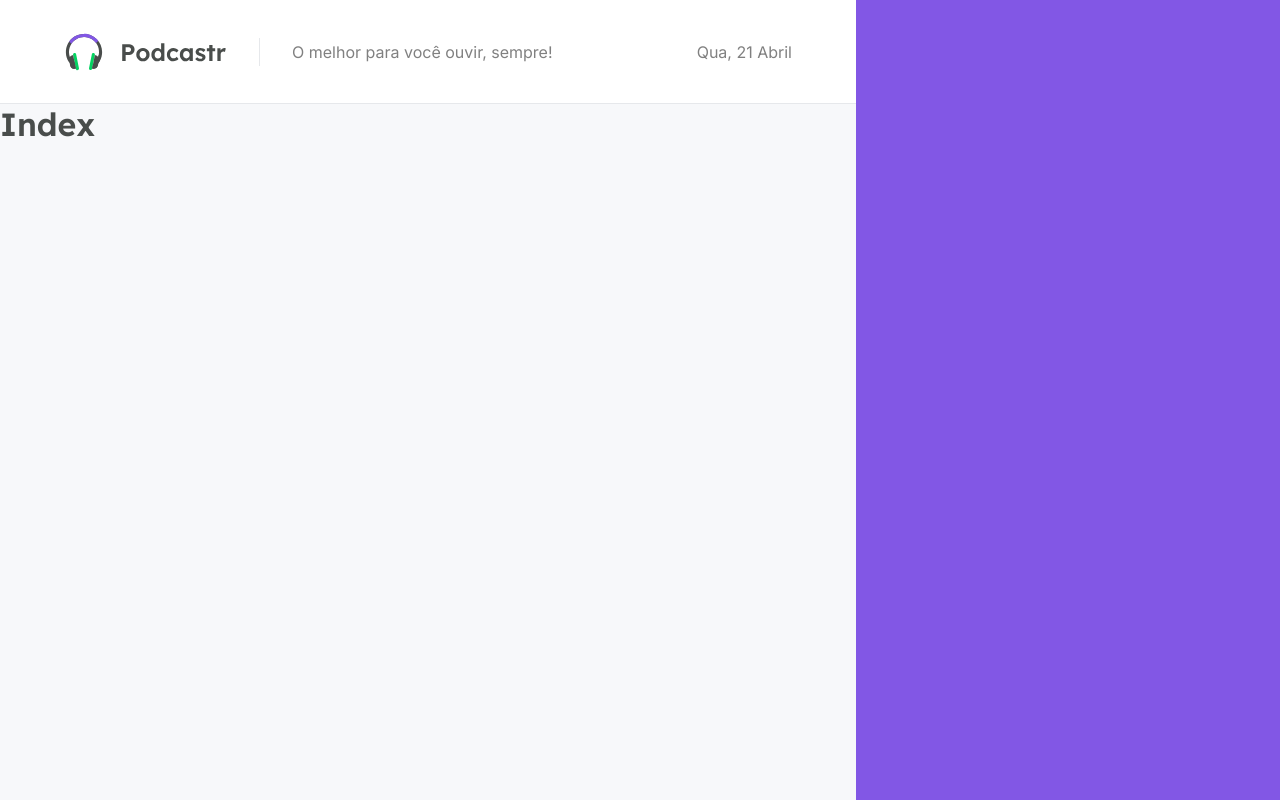
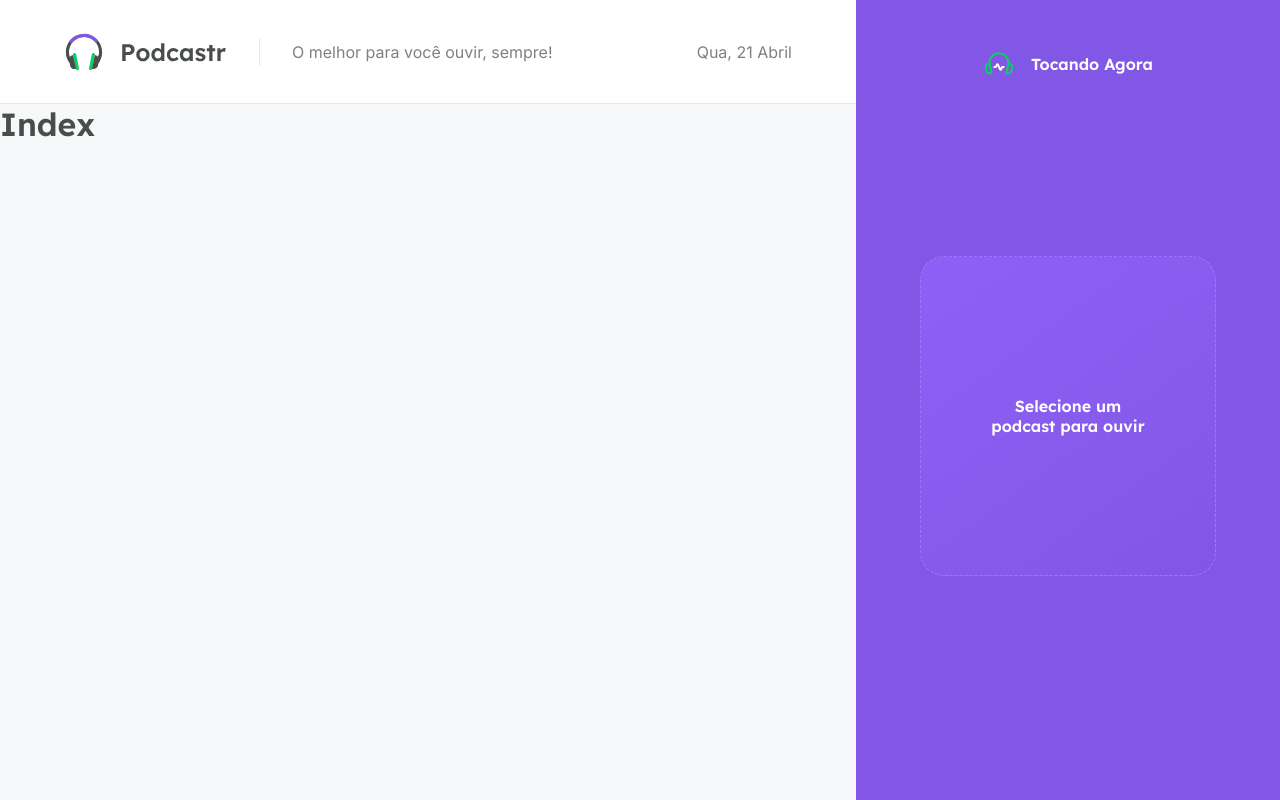
Before and after one commit to rodrigoaraujo7/podcastr, a Next.js app: page / in a window 1280 px wide. Built offline with nearby package versions, Linux system fonts and the light colour scheme.

Commit message:
Empty Player

```diff
--- a/src/components/Player/index.tsx
+++ b/src/components/Player/index.tsx
@@ -3,7 +3,18 @@
 export default function Player() {
     return (
         <div className={styles.playerContainer}>
+            <header>
+                <img src="/playing.svg" alt="Playing Now" />
+                <strong>Tocando Agora</strong>
+            </header>
 
+            <div className={styles.emptyPlayer}>
+                <strong>Selecione um podcast para ouvir</strong>
+            </div>
+
+            <footer>
+
+            </footer>
         </div>
     );
 }
--- a/src/components/Player/styles.module.scss
+++ b/src/components/Player/styles.module.scss
@@ -10,4 +10,31 @@
     flex-direction: column;
     align-items: center;
     justify-content: space-between;
+
+    header {
+        display: flex;
+        align-items: center;
+        gap: 1rem;
+    }
+
+    strong {
+        font-family: Lexend, sans-serif;
+        font-weight: 600;
+    }
 }
+
+.emptyPlayer  {
+    width: 100%;
+    height: 20rem;
+
+    border: 1.5px dashed var(--purple-300);
+    border-radius: 1.5rem;
+    background: linear-gradient(143.8deg, rgba(145, 100, 250, 0.8) 0%, rgba(0, 0, 0, 0) 100%);
+
+    padding: 4rem;
+    text-align: center;
+
+    display: flex;
+    align-items: center;
+    justify-content: center;
+}
```
